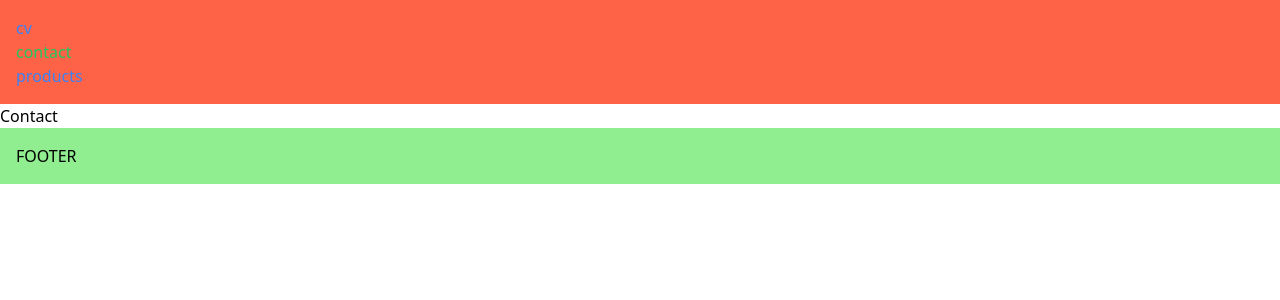
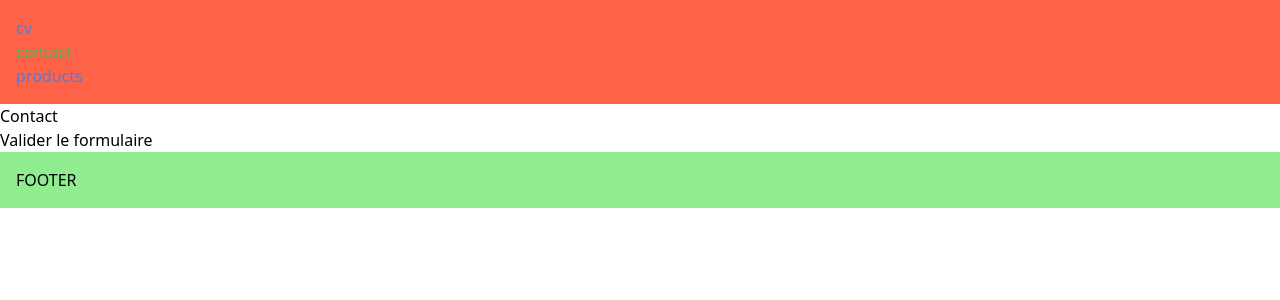
Before and after one commit to Ekkylibre/next, a Next.js app: page /contact in a window 1280 px wide. Shown: the top 300 px of the page. Built offline with nearby package versions, Linux system fonts and the light colour scheme.

Commit message:
✨Route > Use useRouter

```diff
--- a/src/app/contact/page.tsx
+++ b/src/app/contact/page.tsx
@@ -1,5 +1,17 @@
+'use client';
+import { useRouter } from 'next/navigation';
+
 export default function Contact() {
+    const router = useRouter();
+
+    const handleSendContactForm = () => {
+        router.push('/');
+    }
+
     return (
-        <h1>Contact</h1>
+        <>
+            <h1>Contact</h1>
+            <button onClick={handleSendContactForm}>Valider le formulaire</button>
+        </>
     )
 }
```
